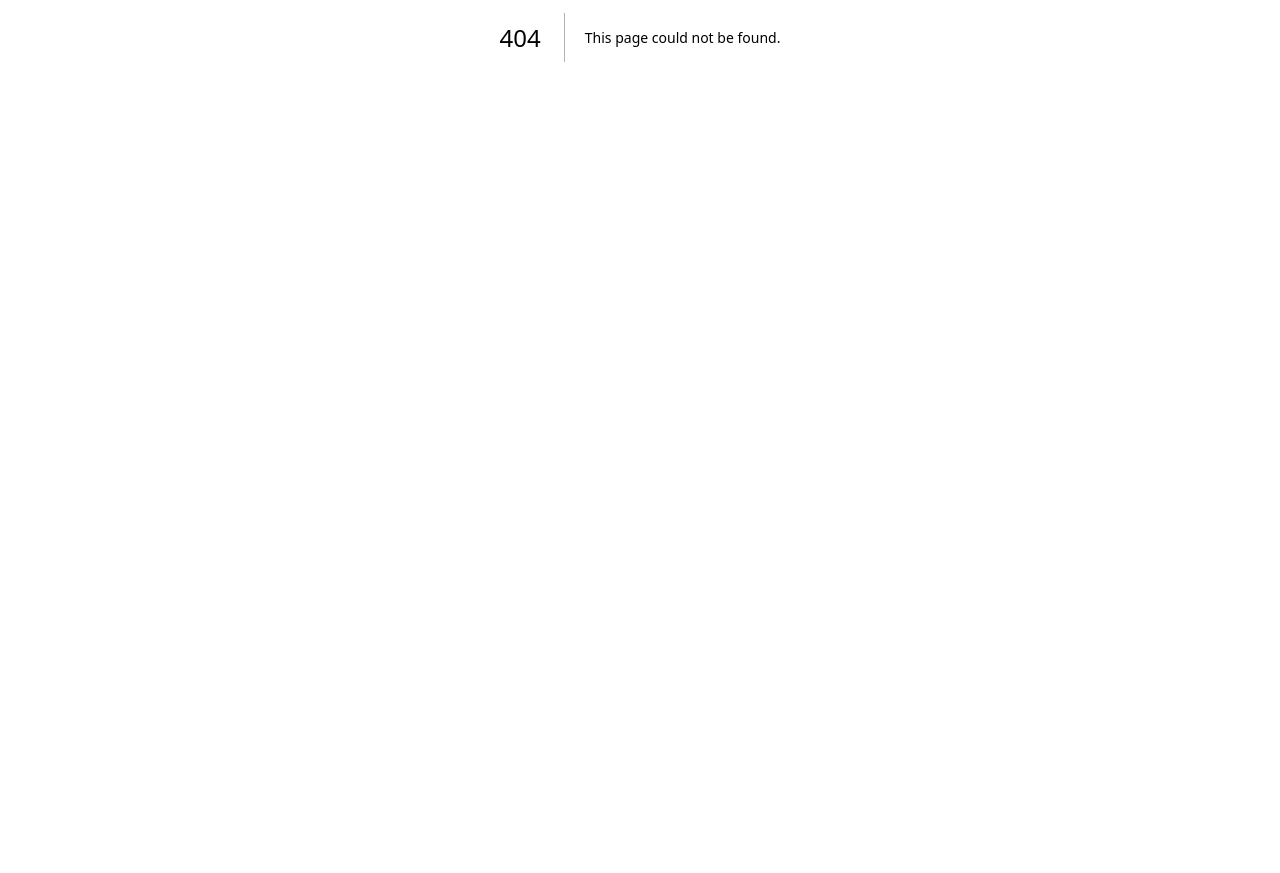
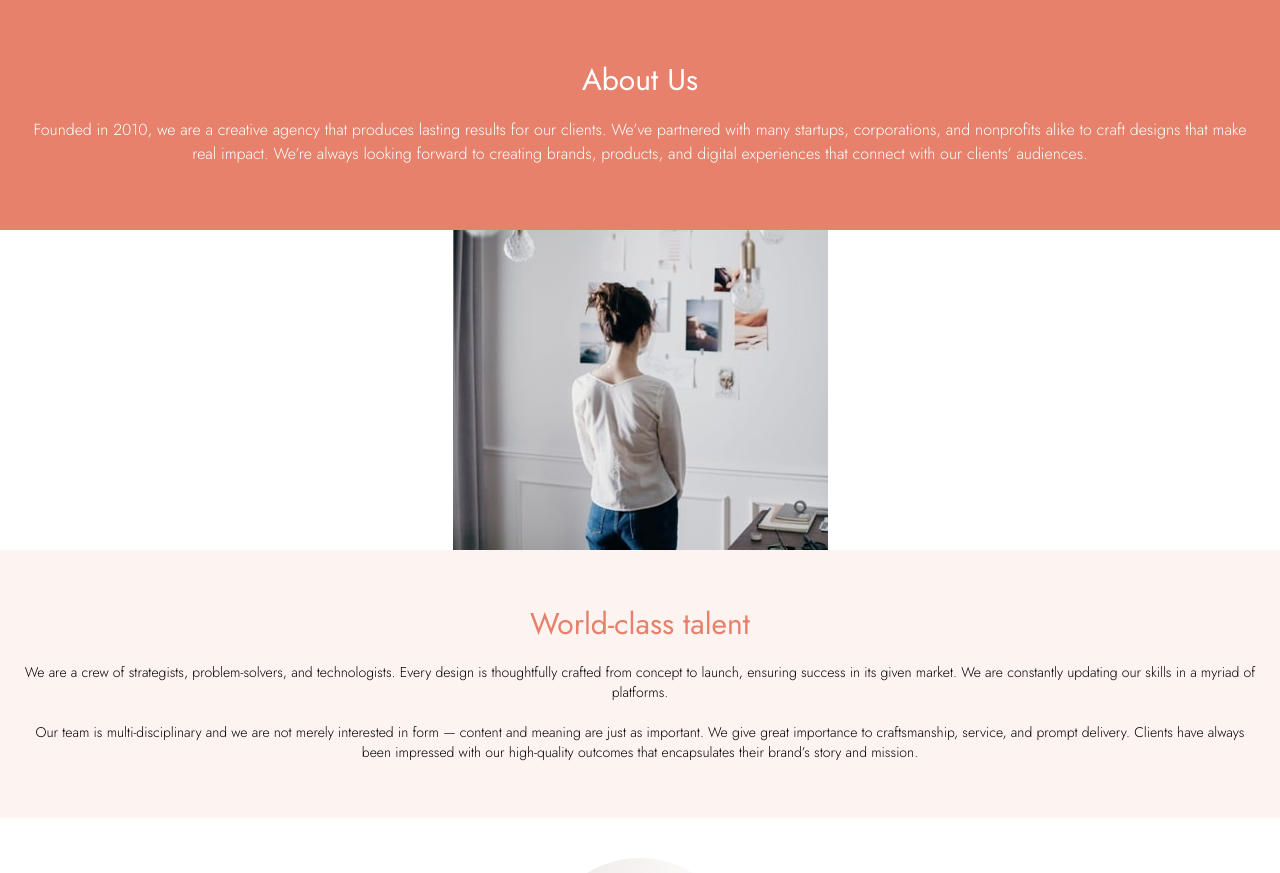
Before and after one commit to MarcioLopes451/designo, a Next.js app: page /about in a window 1280 px wide. Before the commit this address had no page. Shown: the part 428-1301 px from the top of the page. Before the commit the page ends 866 px from the top, so only its background shows below. Built offline with nearby package versions, Linux system fonts and the light colour scheme.

Commit message:
add:about

```diff
--- /dev/null
+++ b/app/about/page.tsx
@@ -0,0 +1,100 @@
+import React from 'react';
+import MobileAbout from '../../assets/about/mobile/image-about-hero.jpg';
+import Talent from '../../assets/about/mobile/image-world-class-talent.jpg';
+import Canada from '../../assets/shared/desktop/illustration-canada.svg';
+import Australia from '../../assets/shared/desktop/illustration-australia.svg';
+import UK from '../../assets/shared/desktop/illustration-united-kingdom.svg';
+import SmallCircle from '../../assets/shared/desktop/bg-pattern-small-circle.svg';
+import Real from '../../assets/about/mobile/image-real-deal.jpg';
+import { Talk, Footer } from '../page';
+import Image from 'next/image';
+
+export default function About() {
+  return (
+    <div className='mt-10'>
+        <div className='flex justify-center items-center flex-col flex-wrap'>
+            <Image src={MobileAbout} alt='hero'/>
+            <div className='bg-peach w-full'>
+                <div className='flex justify-center items-center flex-col text-center my-16 text-white'>
+                    <h2 className='text-3xl'>About Us</h2>
+                    <p className='mt-5 font-light px-6'>
+                    Founded in 2010, we are a creative agency that produces lasting results
+                    for our clients. We’ve partnered with many startups, corporations, and
+                    nonprofits alike to craft designs that make real impact. We’re always
+                    looking forward to creating brands, products, and digital experiences
+                    that connect with our clients’ audiences.
+                    </p>
+                </div>
+            </div>
+            <Image src={Talent} alt='talent'/>
+            <div className='bg-seashell'>
+                <div className='flex justify-center items-center flex-col my-14'>
+                    <h2 className='text-peach text-3xl'>World-class talent</h2>
+                    <p className='font-light text-sm text-center px-5 mt-5'>
+                    We are a crew of strategists, problem-solvers, and technologists. Every design
+                    is thoughtfully crafted from concept to launch, ensuring success in its given market.
+                    We are constantly updating our skills in a myriad of platforms.
+                    <br />
+                    <br />
+                    Our team is multi-disciplinary and we are not merely interested in form — content and
+                    meaning are just as important. We give great importance to craftsmanship, service,
+                    and prompt delivery. Clients have always been impressed with our high-quality outcomes
+                    that encapsulates their brand’s story and mission.
+                    </p>
+                </div>
+            </div>
+        </div>
+
+        <div className='mt-10'>
+            <div className='flex flex-col justify-center items-center gap-20'>
+                <div className='relative text-center'>
+                    <Image src={Canada} alt='canada'/>
+                    <Image src={SmallCircle} alt='circles' className='absolute top-0'/>
+                    <h2 className='mt-10 text-xl tracking-widest'>CANADA</h2>
+                    <button className='w-40 h-14 bg-peach text-center text-white rounded-lg mt-5 tracking-widest'>
+                        SEE LOCATION
+                    </button>
+                </div>
+                <div className='relative text-center'>
+                    <Image src={Australia} alt='canada'/>
+                    <Image src={SmallCircle} alt='circles' className='absolute top-0'/>
+                    <h2 className='mt-10 text-xl tracking-widest'>AUSTRALIA</h2>
+                    <button className='w-40 h-14 bg-peach text-center text-white rounded-lg mt-5 tracking-widest'>
+                        SEE LOCATION
+                    </button>
+                </div>
+                <div className='relative text-center'>
+                    <Image src={UK} alt='canada'/>
+                    <Image src={SmallCircle} alt='circles' className='absolute top-0'/>
+                    <h2 className='mt-10 text-xl tracking-widest'>UNITED KINGDOM</h2>
+                    <button className='w-40 h-14 bg-peach text-center text-white rounded-lg mt-5 tracking-widest'>
+                        SEE LOCATION
+                    </button>
+                </div>
+            </div>
+        </div>
+
+        <div className='mt-10'>
+            <div className='flex justify-center items-center flex-col flex-wrap'>
+                <Image src={Real} alt='real'/>
+                <div className='bg-seashell'>
+                    <div className='flex justify-center items-center flex-col flex-wrap text-center my-16'>
+                        <h2 className='text-3xl text-peach'>The Real Deal</h2>
+                        <p className='mt-5 font-light px-6'>
+                        As strategic partners in our clients’ businesses, we are ready to take on any challenge as our own.
+                        Solving real problems require empathy and collaboration, and we strive to bring a fresh perspective
+                        to every opportunity. We make design and technology more accessible and give you tools to measure success.
+                        <br />
+                        <br />
+                        We are visual storytellers in appealing and captivating ways. By combining business and marketing strategies,
+                        we inspire audiences to take action and drive real results.
+                        </p>
+                    </div>
+                </div>
+            </div>
+        </div>
+        <Talk />
+        <Footer />
+    </div>
+  )
+}
--- a/app/app/page.tsx
+++ b/app/app/page.tsx
@@ -10,7 +10,7 @@ import Web from '../../assets/home/mobile/image-web-design.jpg';
 import Graphic from '../../assets/home/mobile/image-graphic-design.jpg';
 import Arrow from '../../assets/shared/desktop/icon-right-arrow.svg';
 import ThreeCircles from '../../assets/shared/desktop/bg-pattern-three-circles.svg';
-import { Footer } from '../page';
+import { Talk, Footer } from '../page';
 export const links = [
   {
     Name:'WEB DESIGN',
@@ -106,18 +106,7 @@ return (
       </div>
       </div>
 
-      <div className='mt-10 flex justify-center items-center'>
-        <div className='bg-peach relative w-80 h-96 flex justify-center items-center rounded-lg text-white flex-col'>
-          <Image src={ThreeCircles} alt='three' className='absolute top-0 w-96'/>
-          <h2 className='text-4xl text-center px-10'>Let’s talk about your project</h2>
-          <p className='px-4 text-center mt-4'>
-          Ready to take it to the next level? Contact us today and find out how our expertise can help your business grow.
-          </p>
-          <button className="bg-white text-black w-40 h-14 rounded-lg mt-6 font-medium tracking-wider">
-            GET IN TOUCH
-          </button>
-        </div>
-      </div>
+      <Talk />
       <Footer />
   </div>
 )
--- a/app/graphic/page.tsx
+++ b/app/graphic/page.tsx
@@ -7,7 +7,7 @@ import Web from '../../assets/home/mobile/image-web-design.jpg';
 import App from '../../assets/home/mobile/image-app-design.jpg';
 import Arrow from '../../assets/shared/desktop/icon-right-arrow.svg';
 import ThreeCircles from '../../assets/shared/desktop/bg-pattern-three-circles.svg';
-import { Footer } from '../page';
+import { Talk, Footer } from '../page';
 export const links = [
   {
     Name:'WEB DESIGN',
@@ -83,19 +83,7 @@ return (
         ))}
       </div>
       </div>
-
-      <div className='mt-10 flex justify-center items-center'>
-        <div className='bg-peach relative w-80 h-96 flex justify-center items-center rounded-lg text-white flex-col'>
-          <Image src={ThreeCircles} alt='three' className='absolute top-0 w-96'/>
-          <h2 className='text-4xl text-center px-10'>Let’s talk about your project</h2>
-          <p className='px-4 text-center mt-4'>
-          Ready to take it to the next level? Contact us today and find out how our expertise can help your business grow.
-          </p>
-          <button className="bg-white text-black w-40 h-14 rounded-lg mt-6 font-medium tracking-wider">
-            GET IN TOUCH
-          </button>
-        </div>
-      </div>
+      <Talk />
       <Footer />
   </div>
 )
--- a/app/page.tsx
+++ b/app/page.tsx
@@ -107,7 +107,14 @@ export default function Home() {
             </div>
           </div>
         </div>
+        <Talk />
+        <Footer />
 
+    </main>
+  )
+}
+export function Talk(){
+  return (
     <div className='mt-10 flex justify-center items-center'>
     <div className='bg-peach relative w-80 h-96 flex justify-center items-center rounded-lg text-white flex-col'>
       <Image src={ThreeCircles} alt='three' className='absolute top-0 w-96'/>
@@ -120,12 +127,8 @@ export default function Home() {
       </button>
     </div>
   </div>
-        <Footer />
-
-    </main>
   )
 }
-
 export function Footer(){
 return (
   <div className='bg-black mt-4'>
--- a/app/web/page.tsx
+++ b/app/web/page.tsx
@@ -10,7 +10,7 @@ import App from '../../assets/home/mobile/image-app-design.jpg';
 import Graphic from '../../assets/home/mobile/image-graphic-design.jpg';
 import Arrow from '../../assets/shared/desktop/icon-right-arrow.svg';
 import ThreeCircles from '../../assets/shared/desktop/bg-pattern-three-circles.svg';
-import { Footer } from '../page';
+import { Talk, Footer } from '../page';
 
 export const links = [
     {
@@ -114,19 +114,7 @@ export default function Web() {
           ))}
         </div>
         </div>
-
-        <div className='mt-10 flex justify-center items-center'>
-          <div className='bg-peach relative w-80 h-96 flex justify-center items-center rounded-lg text-white flex-col'>
-            <Image src={ThreeCircles} alt='three' className='absolute top-0 w-96'/>
-            <h2 className='text-4xl text-center px-10'>Let’s talk about your project</h2>
-            <p className='px-4 text-center mt-4'>
-            Ready to take it to the next level? Contact us today and find out how our expertise can help your business grow.
-            </p>
-            <button className="bg-white text-black w-40 h-14 rounded-lg mt-6 font-medium tracking-wider">
-              GET IN TOUCH
-            </button>
-          </div>
-        </div>
+        <Talk />
         <Footer />
     </div>
   )
```
Also changed, not shown: app/locations/page.tsx (added). Lines whose indentation alone changed are shown as unchanged.
